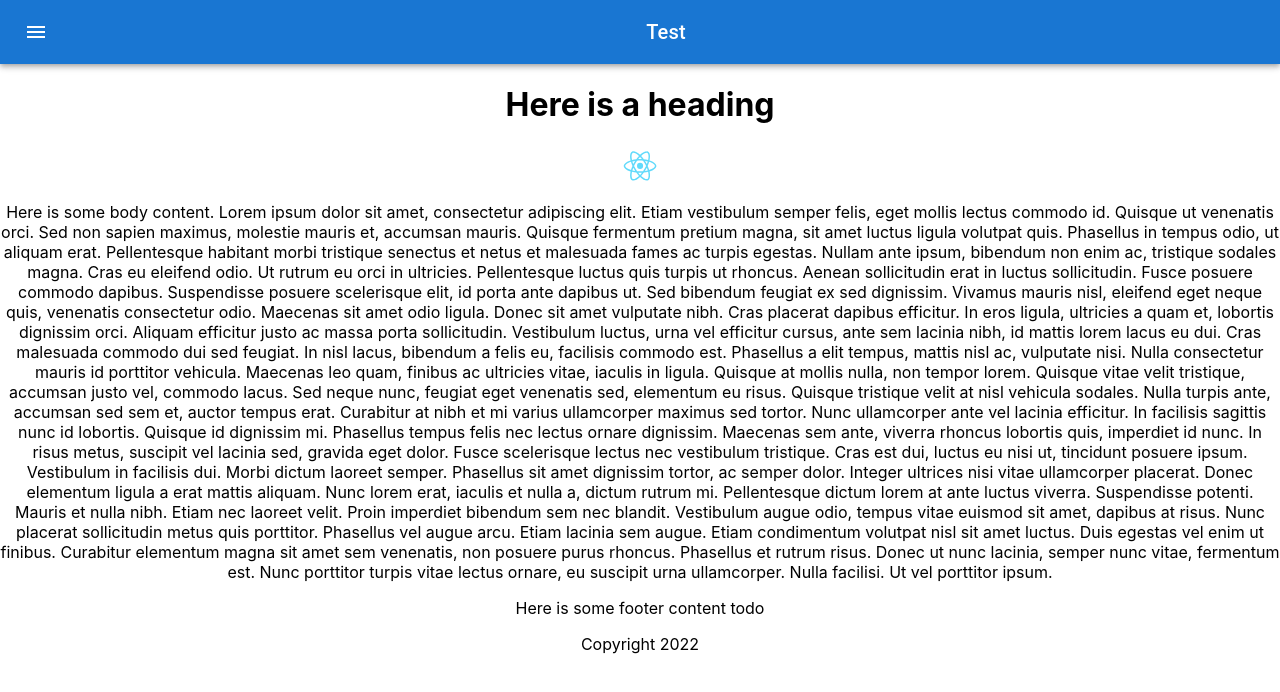
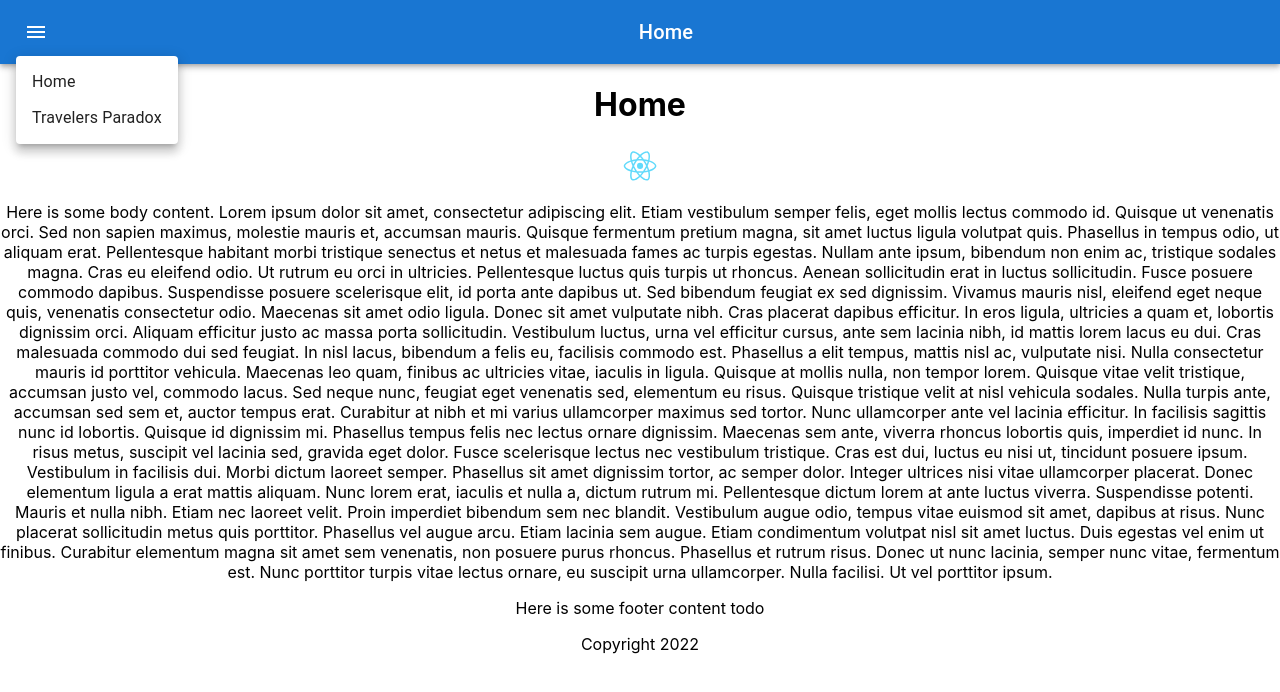
Before and after one commit to Keatsmachine/keatsmachine.github.io, a React (Create React App) app in the folder keatsmachine-github-pages/: page / in a window 1280 px wide. Both pictures are taken after a click on the button "menu". Shown: the top 692 px of the page. Built offline with nearby package versions, Linux system fonts and the light colour scheme.

Commit message:
Got a functioning menu working

```diff
--- /dev/null
+++ b/keatsmachine-github-pages/src/components/BasicMenu.jsx
@@ -0,0 +1,52 @@
+import * as React from "react";
+import Menu from "@mui/material/Menu";
+import MenuItem from "@mui/material/MenuItem";
+import IconButton from "@mui/material/IconButton";
+import MenuIcon from "@mui/icons-material/Menu";
+import { PropaneSharp } from "@mui/icons-material";
+
+export default function BasicMenu(props) {
+    const pages = props.pages;
+
+    const [anchorEl, setAnchorEl] = React.useState(null);
+    const open = Boolean(anchorEl);
+    const handleClick = (event) => {
+        setAnchorEl(event.currentTarget);
+    };
+    const handleClose = (index) => {
+        setAnchorEl(null);
+        props.onPagePicked(index);
+    };
+
+  return (
+    <div>
+      <IconButton
+        id="basic-button"
+        size="large"
+        edge="start"
+        color="inherit"
+        aria-label="menu"
+        sx={{ mr: 2 }}
+        aria-controls={open ? "basic-menu" : undefined}
+        aria-haspopup="true"
+        aria-expanded={open ? "true" : undefined}
+        onClick={handleClick}
+      >
+        <MenuIcon />
+      </IconButton>
+      <Menu
+        id="basic-menu"
+        anchorEl={anchorEl}
+        open={open}
+        onClose={handleClose}
+        MenuListProps={{
+          "aria-labelledby": "basic-button",
+        }}
+      >
+        {pages.map((page, index) => (
+          <MenuItem key={index} id={index} onClick={() => {handleClose(index)}}>{page}</MenuItem>
+        ))}
+      </Menu>
+    </div>
+  );
+}
--- a/keatsmachine-github-pages/src/components/Heading.jsx
+++ b/keatsmachine-github-pages/src/components/Heading.jsx
@@ -2,9 +2,9 @@ import React from "react";
 //import '../styles/App.css';
 
 
-function Heading() {
+function Heading(props) {
   return (
-    <h1>Here is a heading</h1>
+    <h1>{props.title}</h1>
   );
 }
 
--- a/keatsmachine-github-pages/src/components/Navigation.jsx
+++ b/keatsmachine-github-pages/src/components/Navigation.jsx
@@ -2,33 +2,20 @@ import React from "react";
 import '../styles/App.css';
 
 import AppBar from "@mui/material/AppBar";
-import Box from "@mui/material/Box";
 import Toolbar from "@mui/material/Toolbar";
 import Typography from "@mui/material/Typography";
-import Button from "@mui/material/Button";
-import IconButton from "@mui/material/IconButton";
-import MenuIcon from "@mui/icons-material/Menu";
+import BasicMenu from "./BasicMenu";
 
 function Navigation(props) {
   return (
-    //<Box sx={{ flexGrow: 1 }}>
       <AppBar position="sticky">
-        <Toolbar>
-          <IconButton
-            size="large"
-            edge="start"
-            color="inherit"
-            aria-label="menu"
-            sx={{ mr: 2 }}
-          >
-            <MenuIcon />
-          </IconButton>
-          <Typography variant="h6" component="div" sx={{ flexGrow: 1 }}>
-            {props.heading}
-          </Typography>
-        </Toolbar>
+          <Toolbar>
+              <BasicMenu pages={props.pages} onPagePicked={props.onPagePicked}/>
+              <Typography variant="h6" component="div" sx={{ flexGrow: 1 }}>
+                  {props.heading}
+              </Typography>
+          </Toolbar>
       </AppBar>
-    //</Box>
   );
 }
 
--- a/keatsmachine-github-pages/src/components/app.jsx
+++ b/keatsmachine-github-pages/src/components/app.jsx
@@ -1,4 +1,4 @@
-import React from "react";
+import React, {useState} from "react";
 import '../styles/App.css';
 import logo from '../styles/logo.svg';
 import Navigation from "./Navigation";
@@ -8,13 +8,24 @@ import Footer from "./Footer";
 import Avatar from "@mui/material/Avatar";
 
 const year = new Date().getFullYear();
+const pages = ["Home", "Travelers Paradox"]; // TODO: Move to json file and add extra content etc
 
 function App() {
+  const [currentPage, setCurrentPage] = useState(pages[0]);
+
+  function onPagePicked (pageIndex) {
+    setCurrentPage(pages[pageIndex]);
+  }
+
   return (
     <div className="App">
-      <Navigation heading="Test" />
-      <Heading />
-      <Avatar alt="Remy Sharp" src={logo} style={{"margin":"auto"}}/>
+      <Navigation
+        pages={pages}
+        heading={currentPage}
+        onPagePicked={onPagePicked}
+      />
+      <Heading title={currentPage}/>
+      <Avatar alt="Remy Sharp" src={logo} style={{ margin: "auto" }} />
       <Body />
       <Footer />
       <p>Copyright {year}</p>
```
